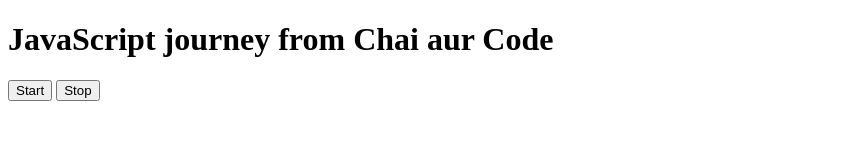
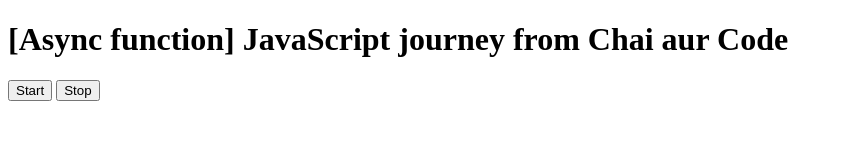
Before and after one commit to faisalkhan-dev/Learning-JavaScript, a plain HTML site: page 07_Events/four.html in a window 1280 px wide. Shown: the whole page, without its empty margins (0-843 px from the left). Drawn offline with Linux system fonts and the light colour scheme.

Commit message:
Async function Very Basic project

```diff
--- a/07_Events/four.html
+++ b/07_Events/four.html
@@ -8,7 +8,7 @@
 </head>
 
 <body>
-    <h1>JavaScript journey from Chai aur Code</h1>
+    <h1>[Async function] JavaScript journey from Chai aur Code</h1>
     <button id="start">Start</button>
     <button id="stop">Stop</button>
 </body>
```
